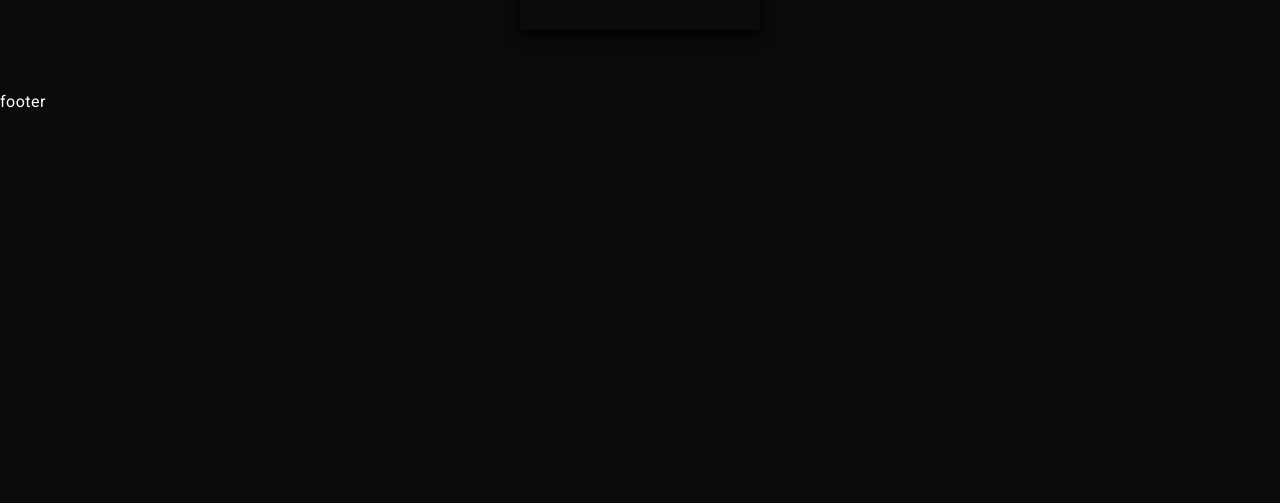
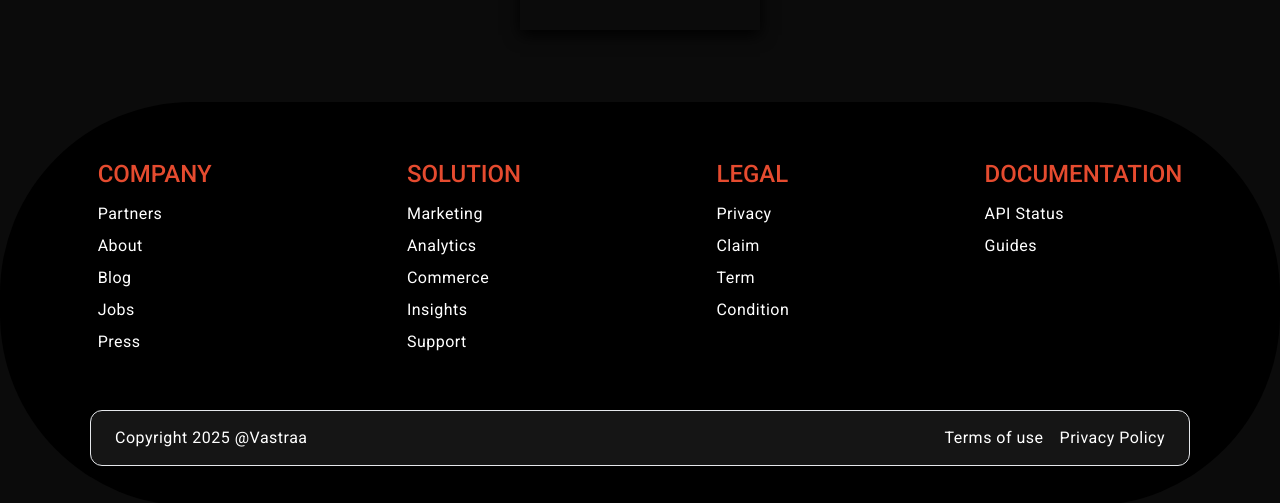
Before and after one commit to stillprnc/Ecommerce-Angular, an Angular app: page / in a window 1280 px wide. Shown: the part 5620-6123 px from the top of the page. Before the commit the page ends 5754 px from the top, so only its background shows below. Built offline with nearby package versions, Linux system fonts and the light colour scheme.

Commit message:
working on footer

```diff
--- a/src/app/app.component.html
+++ b/src/app/app.component.html
@@ -8,6 +8,6 @@
   <app-home></app-home>
 </div>
 
-<div class="py-5">
-  footer
+<div class="">
+  <app-footer></app-footer>
 </div>
--- a/src/app/app.component.ts
+++ b/src/app/app.component.ts
@@ -2,11 +2,12 @@
 import { RouterOutlet } from '@angular/router';
 import { HomeComponent } from './home/home.component';
 import { NavbarComponent } from './navbar/navbar.component';
+import { FooterComponent } from './footer/footer.component';
 
 @Component({
   selector: 'app-root',
   standalone: true,
-  imports: [RouterOutlet, NavbarComponent, HomeComponent],
+  imports: [RouterOutlet, NavbarComponent, HomeComponent, FooterComponent],
   templateUrl: './app.component.html',
   styleUrl: './app.component.css'
 })
--- /dev/null
+++ b/src/app/footer/footer.component.html
@@ -0,0 +1,53 @@
+<div class="bg-black pb-10 rounded-t-[12rem] rounded-b-[12rem]">
+
+    <div class="flex justify-around py-14 mt-8">
+        <div class="flex flex-col">
+        <h2 class="!text-2xl text-[rgb(229,75,47)] !font-medium" >COMPANY</h2>
+        <div class="flex flex-col space-y-2">
+            <a href="">Partners</a>
+            <a href="">About</a>
+            <a href="">Blog</a>
+            <a href="">Jobs</a>
+            <a href="">Press</a>
+        </div>
+        </div>
+
+        <div class="flex flex-col">
+            <h2 class="!text-2xl text-[rgb(229,75,47)] !font-medium" >SOLUTION</h2>
+            <div class="flex flex-col space-y-2">
+                <a href="">Marketing</a>
+                <a href="">Analytics</a>
+                <a href="">Commerce</a>
+                <a href="">Insights</a>
+                <a href="">Support</a>
+            </div>
+        </div>
+
+        <div class="flex flex-col">
+            <h2 class="!text-2xl text-[rgb(229,75,47)] !font-medium" >LEGAL</h2>
+            <div class="flex flex-col space-y-2">
+                <a href="">Privacy</a>
+                <a href="">Claim</a>
+                <a href="">Term</a>
+                <a href="">Condition</a>
+            </div>
+        </div>
+
+        <div class="flex flex-col">
+            <h2 class="!text-2xl text-[rgb(229,75,47)] !font-medium" >DOCUMENTATION</h2>
+            <div class="flex flex-col space-y-2">
+                <a href="">API Status</a>
+                <a href="">Guides</a>
+            </div>
+        </div>
+    </div>
+
+    <div class="flex justify-between items-center border-[0.8px] bg-[#151515] max-w-[1100px] h-14 mx-auto rounded-xl px-6">
+        <p class="!m-0 ">Copyright 2025 &#64;Vastraa</p>
+        <div class="flex items-center">
+            <p class="!m-0 !mr-4 ">Terms of use</p>
+            <p class="!m-0 ">Privacy Policy</p>
+        </div>
+    </div>
+
+</div>
--- a/src/app/navbar/nav-content/nav-content.component.html
+++ b/src/app/navbar/nav-content/nav-content.component.html
@@ -1,12 +1,26 @@
 <div class="w-full">
 
-    <div class="bg-yellow-950 text-white h-1/2 shadow-lg p-6">
+    <div class="bg-[#1c1b1b] text-white h-1/2 rounded-b-lg shadow-lg p-6">
 
         <div class="flex justify-around">
 
             <div class="flex flex-col" *ngFor="let item of category[selectedSection].sections">
-                <h1 class="text-center" >{{item.name}}</h1>
-                <button *ngFor="let section of item.items"> {{section.name}} </button>
+                <h2 class="text-center !text-3xl  text-[rgb(229,75,47)]" >{{item.name}}</h2>
+                <button *ngFor="let section of item.items" class="p-1 text-left"> {{section.name}} </button>
+            </div>
+
+            <div class="hidden lg:block">
+                <div class="mb-5">
+                    <img src="https://pbs.twimg.com/media/E_8HL_PX0AEvclf.jpg:large" class="w-[17rem] h-[18rem] object-cover object-top rounded-md" alt="">
+                </div>
+                <p>New Arrival</p>
+            </div>
+
+            <div class="hidden lg:block">
+                <div class="mb-5">
+                    <img src="https://esq.h-cdn.co/assets/17/28/1600x1200/sd-aspect-1499965095-conor-mcgregor.jpg" class="w-[18rem] h-[19rem] object-cover object-top rounded-md" alt="">
+                </div>
+                <p>New Arrival</p>
             </div>
 
         </div>
--- a/src/app/navbar/nav-content/nav-content.ts
+++ b/src/app/navbar/nav-content/nav-content.ts
@@ -10,20 +10,23 @@
                 id:'clothing',
                 name:'Clothing',
                 items:[
-                    {name:'Re-Arranged', id:'#'},
-                    {name:'Counterfeit', id:'#'},
-                    {name:'Full-Nelson', id:'#'},
-                    {name:'My-Way', id:'#'}
+                    {name:'Dresses', id:'#'},
+                    {name:'T-Shirts', id:'#'},
+                    {name:'Sarees', id:'#'},
+                    {name:'Kurtas', id:'#'},
+                    {name:'Gouns', id:'#'},
+                    {name:'Tops', id:'#'}
                 ]
             },
             {
                 id:'accessories',
                 name:'Accessories',
                 items:[
-                    {name:'Re-Arranged', id:'#'},
-                    {name:'Counterfeit', id:'#'},
-                    {name:'Full-Nelson', id:'#'},
-                    {name:'My-Way', id:'#'}
+                    {name:'Sunglasses', id:'#'},
+                    {name:'Watches', id:'#'},
+                    {name:'Wallets', id:'#'},
+                    {name:'Belts', id:'#'},
+                    {name:'Bags', id:'#'}
                 ]
             },
             {
@@ -47,20 +50,23 @@
                 id:'clothing',
                 name:'Clothing',
                 items:[
-                    {name:'Re-Arranged', id:'#'},
-                    {name:'Counterfeit', id:'#'},
-                    {name:'Full-Nelson', id:'#'},
-                    {name:'My-Way', id:'#'}
+                    {name:'Dresses', id:'#'},
+                    {name:'T-Shirts', id:'#'},
+                    {name:'Sarees', id:'#'},
+                    {name:'Kurtas', id:'#'},
+                    {name:'Gouns', id:'#'},
+                    {name:'Tops', id:'#'}
                 ]
             },
             {
                 id:'accessories',
                 name:'Accessories',
                 items:[
-                    {name:'Re-Arranged', id:'#'},
-                    {name:'Counterfeit', id:'#'},
-                    {name:'Full-Nelson', id:'#'},
-                    {name:'My-Way', id:'#'}
+                    {name:'Sunglasses', id:'#'},
+                    {name:'Watches', id:'#'},
+                    {name:'Wallets', id:'#'},
+                    {name:'Belts', id:'#'},
+                    {name:'Bags', id:'#'}
                 ]
             },
             {
--- /dev/null
+++ b/src/app/navbar/nav-content/tempCodeRunnerFile.ts
@@ -0,0 +1 @@
+Gouns
--- a/src/app/navbar/navbar.component.html
+++ b/src/app/navbar/navbar.component.html
@@ -40,8 +40,8 @@
 
       </div>
 
-      <div class="" *ngIf="isNavbarContentOpen" class="modal-container">
+      <div class="" *ngIf="isNavbarContentOpen" class="modal-container fixed top-20 left-1/2 transform -translate-x-1/2 w-[90%] max-w-[1380px] shadow-lg z-40 rounded-xl">
         <app-nav-content [selectedSection]="currentSection" ></app-nav-content>
       </div>
 
-</div>
+    </div>
```
Also changed, not shown: src/app/footer/footer.component.ts (added, +12 -0 lines), src/app/footer/footer.component.css (added), 1 other file (tests, documents, lock files or other folders).
